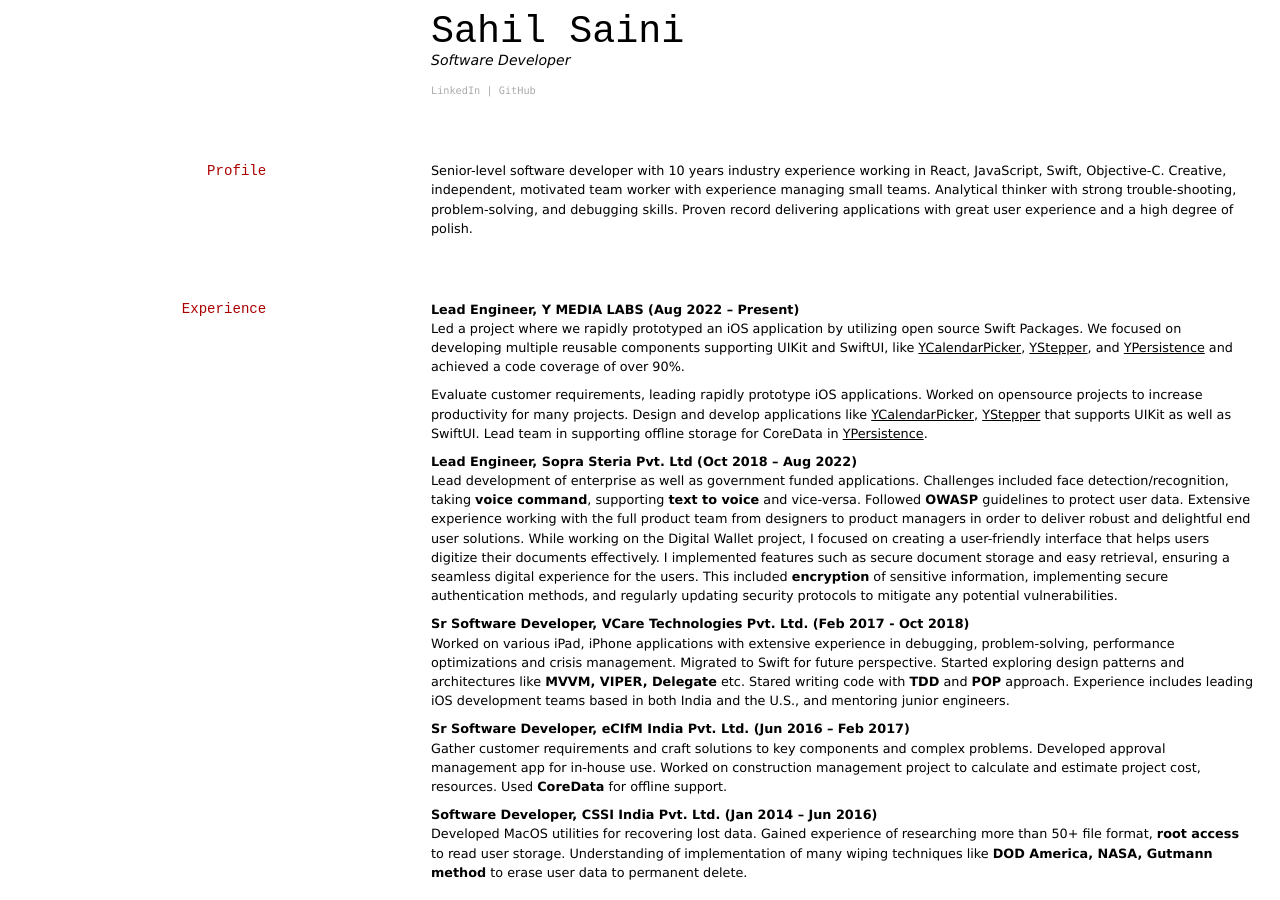
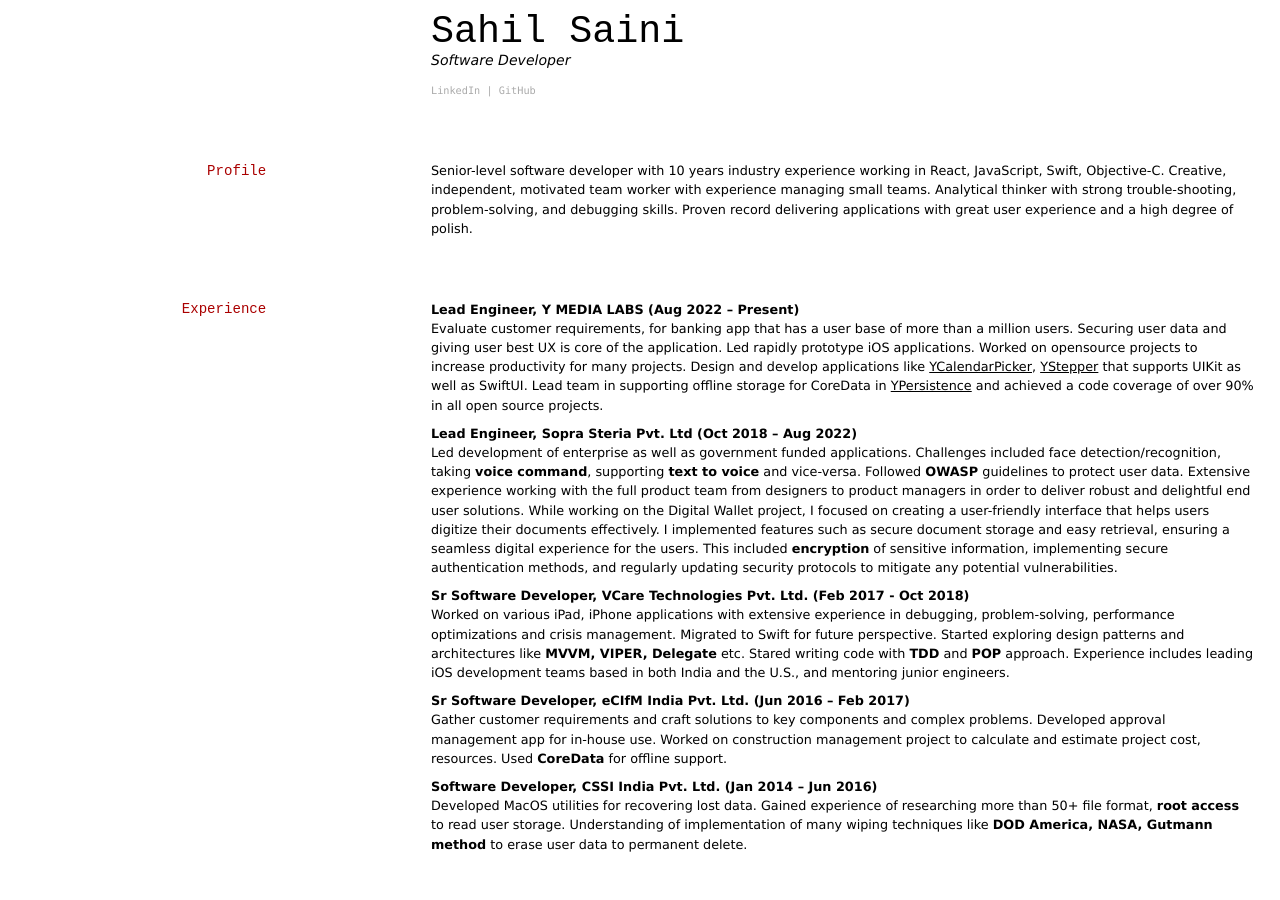
Before and after one commit to SahilSainiYML/Resume, a Jekyll site: the page built from index.md, in a window 1280 px wide and 900 px high. Built offline with Jekyll 4.4.1, drawn with Linux system fonts in a browser that asks for light colours.

Commit message:
Update index.md

```diff
--- a/index.md
+++ b/index.md
@@ -17,12 +17,11 @@ Senior-level software developer with 10 years industry experience working in Rea
 ## Experience
 
 **Lead Engineer, Y MEDIA LABS (Aug 2022 – Present)**
-Led a project where we rapidly prototyped an iOS application by utilizing open source Swift Packages. We focused on developing multiple reusable components supporting UIKit and SwiftUI, like [YCalendarPicker](https://github.com/codeandtheory/ycalendarpicker-ios/), [YStepper](https://github.com/codeandtheory/ystepper-ios), and [YPersistence](https://github.com/codeandtheory/ypersistence-ios) and achieved a code coverage of over 90%.
-
-Evaluate customer requirements, leading rapidly prototype iOS applications. Worked on opensource projects to increase productivity for many projects. Design and develop applications like [YCalendarPicker](https://github.com/codeandtheory/ycalendarpicker-ios/), [YStepper](https://github.com/codeandtheory/ystepper-ios) that supports UIKit as well as SwiftUI. Lead team in supporting offline storage for CoreData in [YPersistence](https://github.com/codeandtheory/ypersistence-ios).
+Evaluate customer requirements, for banking app that has a user base of more than a million users. Securing user data and giving user best UX is core of the application.
+Led rapidly prototype iOS applications. Worked on opensource projects to increase productivity for many projects. Design and develop applications like [YCalendarPicker](https://github.com/codeandtheory/ycalendarpicker-ios/), [YStepper](https://github.com/codeandtheory/ystepper-ios) that supports UIKit as well as SwiftUI. Lead team in supporting offline storage for CoreData in [YPersistence](https://github.com/codeandtheory/ypersistence-ios) and achieved a code coverage of over 90% in all open source projects.
 
 **Lead Engineer, Sopra Steria Pvt. Ltd (Oct 2018 – Aug 2022)**
-Lead development of enterprise as well as government funded applications. Challenges included face detection/recognition, taking **voice command**, supporting **text to voice** and vice-versa. Followed **OWASP** guidelines to protect user data. Extensive experience working with the full product team from designers to product managers in order to deliver robust and delightful end user solutions. While working on the Digital Wallet project, I focused on creating a user-friendly interface that helps users digitize their documents effectively. I implemented features such as secure document storage and easy retrieval, ensuring a seamless digital experience for the users. This included **encryption** of sensitive information, implementing secure authentication methods, and regularly updating security protocols to mitigate any potential vulnerabilities.
+Led development of enterprise as well as government funded applications. Challenges included face detection/recognition, taking **voice command**, supporting **text to voice** and vice-versa. Followed **OWASP** guidelines to protect user data. Extensive experience working with the full product team from designers to product managers in order to deliver robust and delightful end user solutions. While working on the Digital Wallet project, I focused on creating a user-friendly interface that helps users digitize their documents effectively. I implemented features such as secure document storage and easy retrieval, ensuring a seamless digital experience for the users. This included **encryption** of sensitive information, implementing secure authentication methods, and regularly updating security protocols to mitigate any potential vulnerabilities.
 
 **Sr Software Developer, VCare Technologies Pvt. Ltd. (Feb 2017 - Oct 2018)**
 Worked on various iPad, iPhone applications with extensive experience in debugging, problem-solving, performance optimizations and crisis management. Migrated to Swift for future perspective. Started exploring design patterns and architectures like **MVVM, VIPER, Delegate** etc. Stared writing code with **TDD** and **POP** approach. Experience includes leading iOS development teams based in both India and the U.S., and mentoring junior engineers.
```
